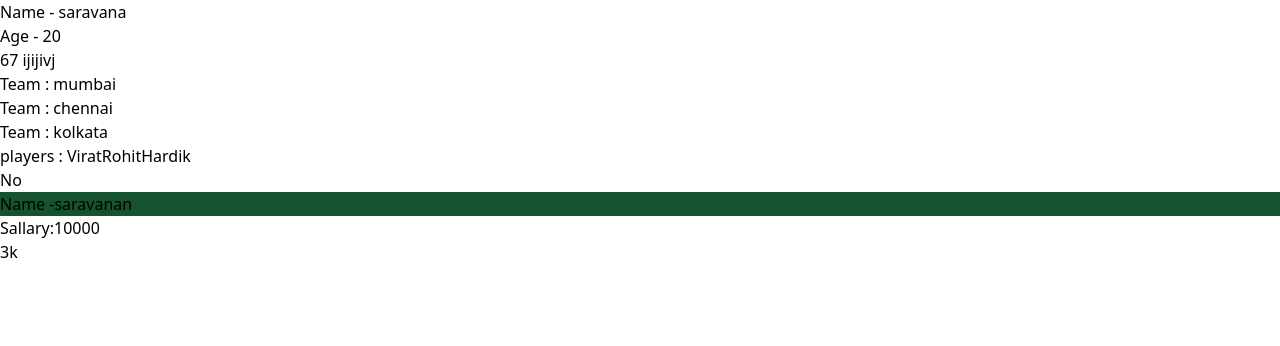
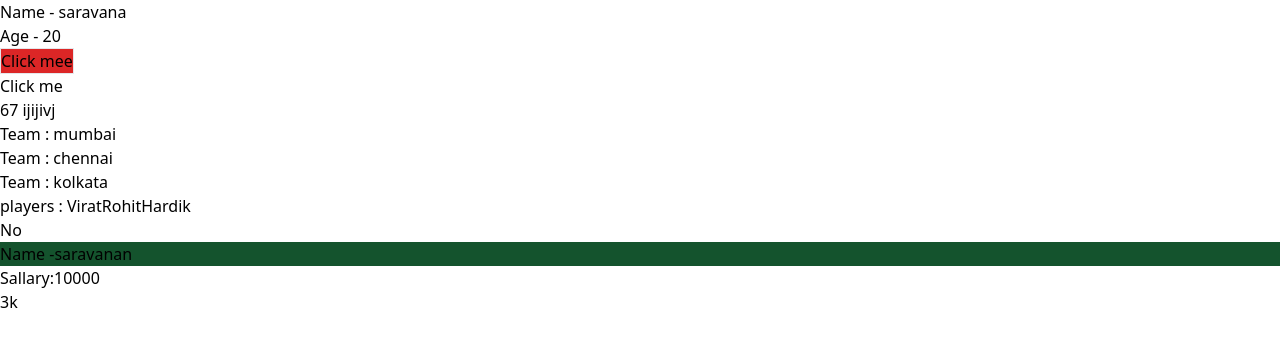
Before and after one commit to saravanan642/New-Session-Class, a React (Create React App) app: page / in a window 1280 px wide. Shown: the top 346 px of the page. Built offline with nearby package versions, Linux system fonts and the light colour scheme.

Commit message:
update Buttonfunction.js

```diff
--- /dev/null
+++ b/src/Components/Props/Buttonfunction.js
@@ -0,0 +1,9 @@
+const Buttonfunction = (props) => {
+  return (
+    <div>
+      <button onClick={props.Click}  className="border border-solid text-black bg-red-600" >Click mee</button>
+    </div>
+  );
+};
+
+export default Buttonfunction;
--- a/src/Components/Props/Parent.js
+++ b/src/Components/Props/Parent.js
@@ -1,3 +1,4 @@
+import Buttonfunction from "./Buttonfunction"
 
 
 const Parent = (Props) => {
@@ -5,8 +6,16 @@ const Parent = (Props) => {
     <div>
       <p>  Name -  {Props.name }</p>
       <p> Age - {Props.age} </p>
+
+      <div>
+        <Buttonfunction  Click = {()=>{alert ( "Button clicked ")} }/>
+          <button >Click me</button>
+      </div>
+
+
+
     </div>
   )
 }
 
-export default Parent
+export default Parent;
```
